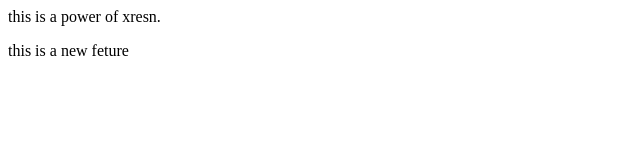
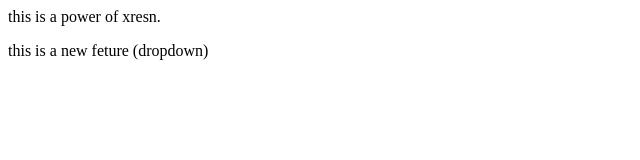
Before and after one commit to xresn/xresnrepo, a plain HTML site: page index.html in a window 1280 px wide. Shown: the full height of the page, 0-640 px from the left. Drawn offline with Linux system fonts and the light colour scheme.

```diff
--- a/index.html
+++ b/index.html
@@ -1,2 +1,2 @@
 <p>this is a power of xresn.</p>
-<P>this is a new feture</P>
+<P>this is a new feture (dropdown)</P>
```
